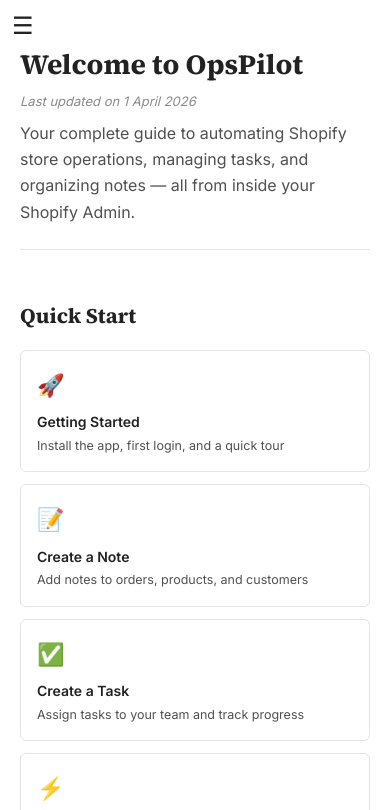
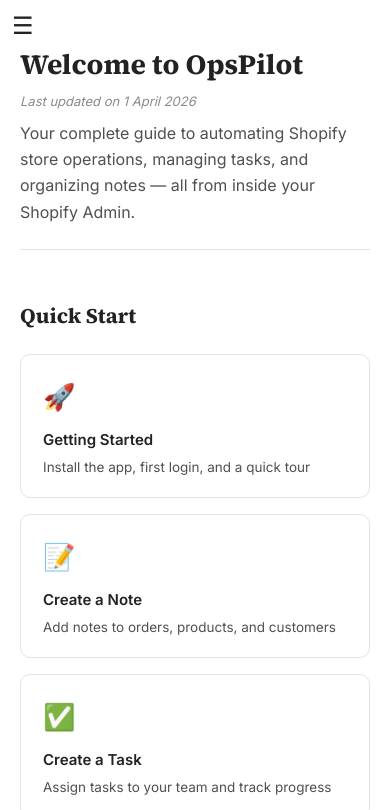
Before and after one commit to zaani12/docs, a plain HTML site: page index.html in a window 390 px wide. Shown: the top 810 px of the page. Drawn offline with Linux system fonts and the light colour scheme.

Commit message:
Update styles for improved layout and responsiveness

```diff
--- a/styles.css
+++ b/styles.css
@@ -104,8 +104,9 @@
 }
 
 .content {
-  max-width: 820px;
-  padding: 52px 48px 100px;
+  max-width: 1060px;
+  margin: 0 auto;
+  padding: 52px 56px 100px;
 }
 
 /* ── SECTION HEADER ── */
@@ -189,9 +190,9 @@
   width: auto;
   display: block;
   margin: 0;
-  border: none;
-  border-radius: 0;
-  box-shadow: none;
+  border: 1px solid var(--border);
+  border-radius: 8px;
+  box-shadow: 0 2px 12px rgba(0,0,0,.07);
 }
 .screenshot-caption,
 .screenshot figcaption {
@@ -297,28 +298,29 @@
 /* ── QUICK LINKS ── */
 .quick-links {
   display: grid;
-  grid-template-columns: repeat(auto-fill, minmax(220px, 1fr));
-  gap: 12px;
-  margin: 16px 0 28px;
+  grid-template-columns: repeat(auto-fill, minmax(260px, 1fr));
+  gap: 16px;
+  margin: 20px 0 32px;
 }
 .quick-link {
   background: var(--bg);
   border: 1px solid var(--border);
-  border-radius: 6px;
-  padding: 16px;
+  border-radius: 10px;
+  padding: 20px 22px;
   cursor: pointer;
-  transition: border-color .2s, box-shadow .2s;
+  transition: border-color .2s, box-shadow .2s, transform .15s;
   text-decoration: none;
   color: var(--text);
   display: block;
 }
 .quick-link:hover {
   border-color: var(--accent);
-  box-shadow: 0 2px 8px rgba(0,0,0,.06);
+  box-shadow: 0 4px 16px rgba(0,0,0,.08);
+  transform: translateY(-2px);
 }
-.quick-link .ql-icon { font-size: 22px; margin-bottom: 6px; }
-.quick-link .ql-title { font-weight: 600; font-size: 14px; margin-bottom: 3px; }
-.quick-link .ql-desc { font-size: 12.5px; color: var(--text-secondary); line-height: 1.45; }
+.quick-link .ql-icon { font-size: 26px; margin-bottom: 8px; }
+.quick-link .ql-title { font-weight: 600; font-size: 15px; margin-bottom: 4px; }
+.quick-link .ql-desc { font-size: 13.5px; color: var(--text-secondary); line-height: 1.5; }
 
 /* ── BADGES ── */
 .badge {
@@ -344,6 +346,10 @@
   z-index: 99;
 }
 
+@media (max-width: 1100px) {
+  .content { max-width: 100%; padding: 48px 40px 80px; }
+}
+
 @media (max-width: 768px) {
   .sidebar { transform: translateX(-100%); }
   .sidebar.open { transform: translateX(0); }
```
